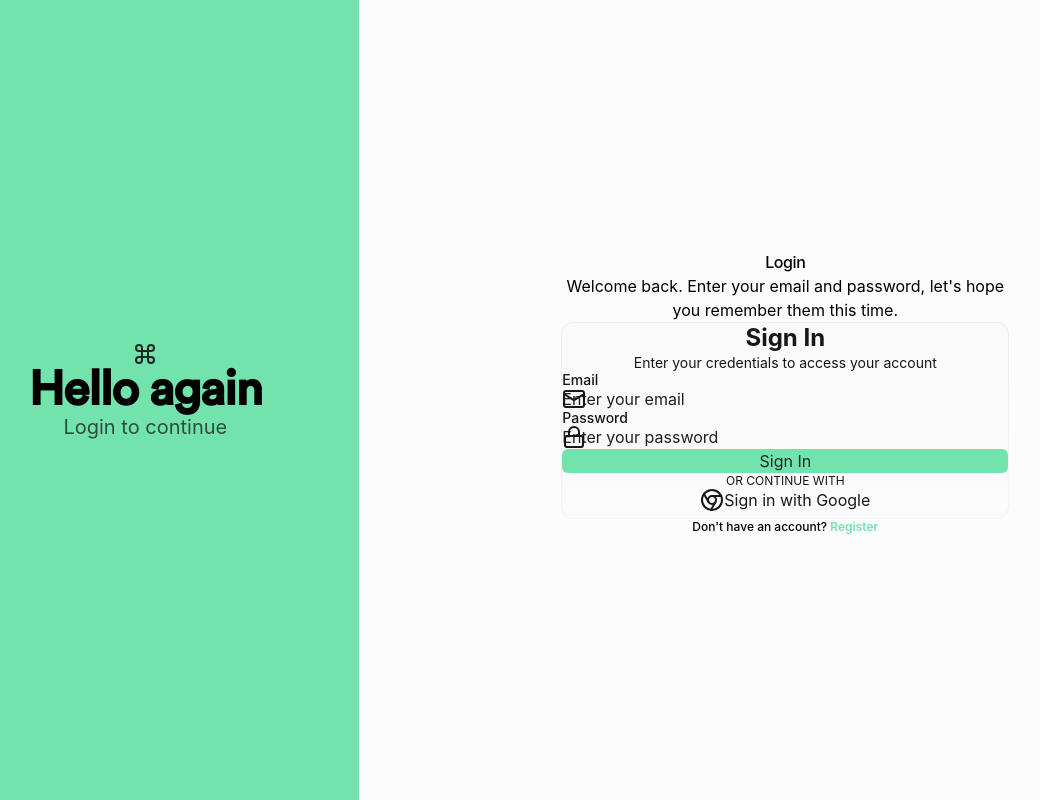
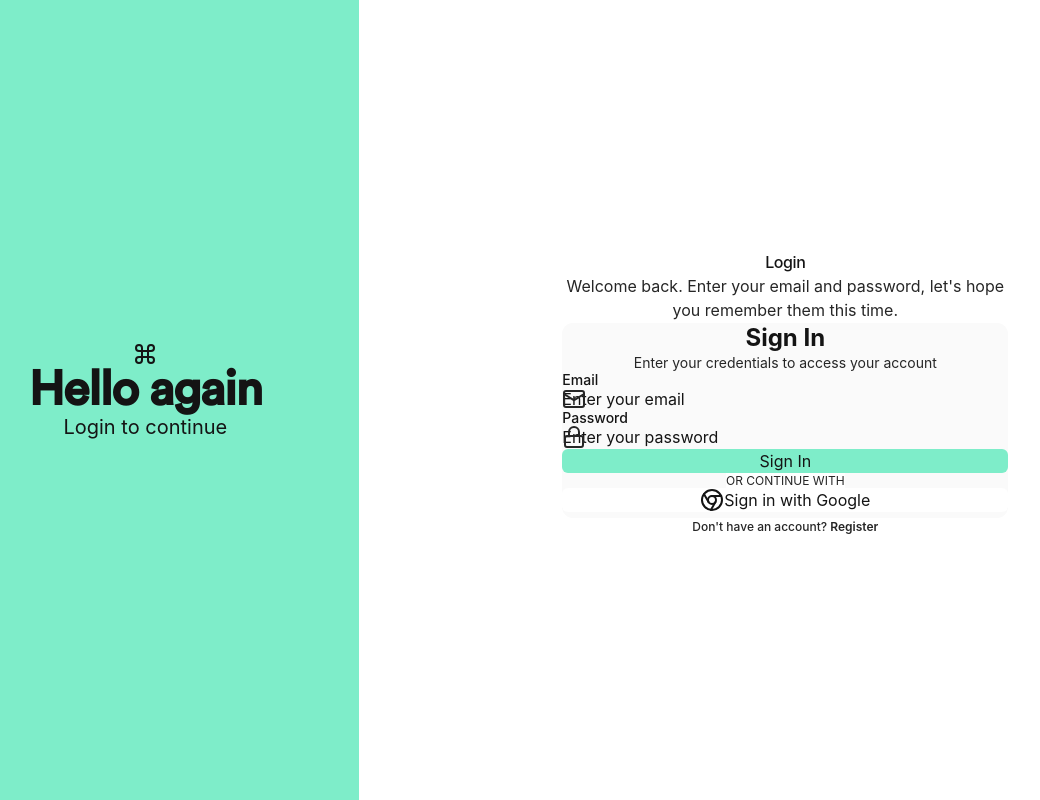
Before and after one commit to rodneymanor/genct, a Next.js app: page /auth/v1/login in a window 1280 px wide. Shown: the whole page, without its empty margins (68-1108 px from the left). Built offline with nearby package versions, Linux system fonts and the light colour scheme; no server answers.

Commit message:
fix: convert color values from oklch to hsl format and add missing background utilities for proper styling

```diff
--- a/src/app/globals.css
+++ b/src/app/globals.css
@@ -117,51 +117,51 @@
 
 :root {
   --radius: 0.5rem;
-  --card: oklch(0.9911 0 0);
-  --card-foreground: oklch(0.2046 0 0);
-  --popover: oklch(0.9911 0 0);
-  --popover-foreground: oklch(0.4386 0 0);
-  --primary: oklch(0.8348 0.1302 160.9080);
-  --primary-foreground: oklch(0.2626 0.0147 166.4589);
-  --secondary: oklch(0.9940 0 0);
-  --secondary-foreground: oklch(0.2046 0 0);
-  --muted: oklch(0.9461 0 0);
-  --muted-foreground: oklch(0.2435 0 0);
-  --accent: oklch(0.9461 0 0);
-  --accent-foreground: oklch(0.2435 0 0);
-  --destructive: oklch(0.5523 0.1927 32.7272);
-  --border: oklch(0.9461 0 0);
-  --border-strong: oklch(0.9200 0 0);
-  --border-stronger: oklch(0.8800 0 0);
-  --foreground-lighter: oklch(0.9700 0 0);
-  --foreground-light: oklch(0.6000 0 0);
-  --foreground-muted: oklch(0.5000 0 0);
-  --surface-75: oklch(0.9850 0 0);
-  --input: oklch(0.9731 0 0);
-  --ring: oklch(0.8348 0.1302 160.9080);
+  --card: 0 0% 100%;
+  --card-foreground: 0 0% 8%;
+  --popover: 0 0% 100%;
+  --popover-foreground: 0 0% 27%;
+  --primary: 161 75% 71%;
+  --primary-foreground: 166 19% 17%;
+  --secondary: 0 0% 98%;
+  --secondary-foreground: 0 0% 8%;
+  --muted: 0 0% 96%;
+  --muted-foreground: 0 0% 15%;
+  --accent: 0 0% 96%;
+  --accent-foreground: 0 0% 15%;
+  --destructive: 0 84% 60%;
+  --border: 0 0% 91%;
+  --border-strong: 0 0% 88%;
+  --border-stronger: 0 0% 82%;
+  --foreground-lighter: 0 0% 97%;
+  --foreground-light: 0 0% 60%;
+  --foreground-muted: 0 0% 50%;
+  --surface-75: 0 0% 98%;
+  --input: 0 0% 95%;
+  --ring: 161 75% 71%;
 
   /* Supabase Brand Colors */
-  --brand: oklch(0.8348 0.1302 160.9080);
-  --brand-400: oklch(0.8348 0.1302 160.9080);
-  --brand-500: oklch(0.7348 0.1502 160.9080);
-  --brand-600: oklch(0.6348 0.1702 160.9080);
+  --brand: 161 75% 71%;
+  --brand-400: 161 75% 71%;
+  --brand-500: 161 85% 61%;
+  --brand-600: 161 95% 51%;
 
-  --chart-1: oklch(0.8348 0.1302 160.9080);
-  --chart-2: oklch(0.6231 0.1880 259.8145);
-  --chart-3: oklch(0.6056 0.2189 292.7172);
-  --chart-4: oklch(0.7686 0.1647 70.0804);
-  --chart-5: oklch(0.6959 0.1491 162.4796);
-  --sidebar: oklch(0.9911 0 0);
-  --sidebar-foreground: oklch(0.5452 0 0);
-  --sidebar-primary: oklch(0.8348 0.1302 160.9080);
-  --sidebar-primary-foreground: oklch(0.2626 0.0147 166.4589);
-  --sidebar-accent: oklch(0.9461 0 0);
-  --sidebar-accent-foreground: oklch(0.2435 0 0);
-  --sidebar-border: oklch(0.9650 0 0);
-  --sidebar-ring: oklch(0.8348 0.1302 160.9080);
-  --background: oklch(0.9911 0 0);
-  --foreground: oklch(0.2046 0 0);
-  --destructive-foreground: oklch(0.9934 0.0032 17.2118);
+  --chart-1: 161 75% 71%;
+  --chart-2: 260 75% 65%;
+  --chart-3: 293 85% 60%;
+  --chart-4: 70 70% 75%;
+  --chart-5: 162 65% 70%;
+  --sidebar: 0 0% 100%;
+  --sidebar-foreground: 0 0% 35%;
+  --sidebar-primary: 161 75% 71%;
+  --sidebar-primary-foreground: 166 19% 17%;
+  --sidebar-accent: 0 0% 96%;
+  --sidebar-accent-foreground: 0 0% 15%;
+  --sidebar-border: 0 0% 94%;
+  --sidebar-ring: 161 75% 71%;
+  --background: 0 0% 100%;
+  --foreground: 0 0% 8%;
+  --destructive-foreground: 0 0% 98%;
 
   /* Enhanced Typography Variables */
   --font-sans: "Inter", -apple-system, BlinkMacSystemFont, "Segoe UI", Roboto, "Helvetica Neue", Arial, sans-serif, "Apple Color Emoji", "Segoe UI Emoji", "Segoe UI Symbol";
@@ -204,51 +204,51 @@
 }
 
 .dark {
-  --background: oklch(0.1822 0 0);
-  --foreground: oklch(0.9288 0.0126 255.5078);
-  --card: oklch(0.2046 0 0);
-  --card-foreground: oklch(0.9288 0.0126 255.5078);
-  --popover: oklch(0.2603 0 0);
-  --popover-foreground: oklch(0.7348 0 0);
-  --primary: oklch(0.4365 0.1044 156.7556);
-  --primary-foreground: oklch(0.9213 0.0135 167.1556);
-  --secondary: oklch(0.2603 0 0);
-  --secondary-foreground: oklch(0.9851 0 0);
-  --muted: oklch(0.2393 0 0);
-  --muted-foreground: oklch(0.7122 0 0);
-  --accent: oklch(0.3132 0 0);
-  --accent-foreground: oklch(0.9851 0 0);
-  --destructive: oklch(0.3123 0.0852 29.7877);
-  --border: oklch(0.2393 0 0);
-  --border-strong: oklch(0.3200 0 0);
-  --border-stronger: oklch(0.3600 0 0);
-  --foreground-lighter: oklch(0.2000 0 0);
-  --foreground-light: oklch(0.4000 0 0);
-  --foreground-muted: oklch(0.6000 0 0);
-  --surface-75: oklch(0.2200 0 0);
-  --input: oklch(0.2603 0 0);
-  --ring: oklch(0.8003 0.1821 151.7110);
+  --background: 0 0% 9%;
+  --foreground: 255 5% 92%;
+  --card: 0 0% 12%;
+  --card-foreground: 255 5% 92%;
+  --popover: 0 0% 16%;
+  --popover-foreground: 0 0% 73%;
+  --primary: 157 50% 35%;
+  --primary-foreground: 167 15% 91%;
+  --secondary: 0 0% 16%;
+  --secondary-foreground: 0 0% 98%;
+  --muted: 0 0% 15%;
+  --muted-foreground: 0 0% 71%;
+  --accent: 0 0% 19%;
+  --accent-foreground: 0 0% 98%;
+  --destructive: 30 40% 31%;
+  --border: 0 0% 15%;
+  --border-strong: 0 0% 20%;
+  --border-stronger: 0 0% 25%;
+  --foreground-lighter: 0 0% 12%;
+  --foreground-light: 0 0% 40%;
+  --foreground-muted: 0 0% 60%;
+  --surface-75: 0 0% 13%;
+  --input: 0 0% 16%;
+  --ring: 152 75% 65%;
 
   /* Supabase Brand Colors - Dark Mode */
-  --brand: oklch(0.4365 0.1044 156.7556);
-  --brand-400: oklch(0.4365 0.1044 156.7556);
-  --brand-500: oklch(0.5365 0.1244 156.7556);
-  --brand-600: oklch(0.6365 0.1444 156.7556);
+  --brand: 157 50% 35%;
+  --brand-400: 157 50% 35%;
+  --brand-500: 157 60% 45%;
+  --brand-600: 157 70% 55%;
 
-  --chart-1: oklch(0.8003 0.1821 151.7110);
-  --chart-2: oklch(0.7137 0.1434 254.6240);
-  --chart-3: oklch(0.7090 0.1592 293.5412);
-  --chart-4: oklch(0.8369 0.1644 84.4286);
-  --chart-5: oklch(0.7845 0.1325 181.9120);
-  --sidebar: oklch(0.1822 0 0);
-  --sidebar-foreground: oklch(0.6301 0 0);
-  --sidebar-primary: oklch(0.4365 0.1044 156.7556);
-  --sidebar-primary-foreground: oklch(0.9213 0.0135 167.1556);
-  --sidebar-accent: oklch(0.3132 0 0);
-  --sidebar-accent-foreground: oklch(0.9851 0 0);
-  --sidebar-border: oklch(0.2100 0 0);
-  --sidebar-ring: oklch(0.8003 0.1821 151.7110);
-  --destructive-foreground: oklch(0.9368 0.0045 34.3092);
+  --chart-1: 152 75% 65%;
+  --chart-2: 255 65% 70%;
+  --chart-3: 294 70% 68%;
+  --chart-4: 84 70% 80%;
+  --chart-5: 182 60% 75%;
+  --sidebar: 0 0% 9%;
+  --sidebar-foreground: 0 0% 40%;
+  --sidebar-primary: 157 50% 35%;
+  --sidebar-primary-foreground: 167 15% 91%;
+  --sidebar-accent: 0 0% 19%;
+  --sidebar-accent-foreground: 0 0% 98%;
+  --sidebar-border: 0 0% 13%;
+  --sidebar-ring: 152 75% 65%;
+  --destructive-foreground: 34 20% 93%;
   --radius: 0.5rem;
 
   /* Enhanced Typography Variables - Dark Mode */
@@ -514,6 +514,48 @@ p {
   border-color: hsl(var(--foreground-lighter));
 }
 
+/* Essential Background Utilities */
+.bg-surface-75 {
+  background-color: hsl(var(--surface-75));
+}
+
+.bg-background {
+  background-color: hsl(var(--background));
+}
+
+.bg-foreground {
+  background-color: hsl(var(--foreground));
+}
+
+.bg-card {
+  background-color: hsl(var(--card));
+}
+
+.bg-primary {
+  background-color: hsl(var(--primary));
+}
+
+.bg-secondary {
+  background-color: hsl(var(--secondary));
+}
+
+.bg-muted {
+  background-color: hsl(var(--muted));
+}
+
+.bg-accent {
+  background-color: hsl(var(--accent));
+}
+
+/* Panel Gradient Utility */
+.panel-gradient {
+  @apply rounded-lg md:rounded-xl p-px bg-gradient-to-b from-border to-border/50 dark:to-border/30 transition-all hover:shadow-md flex items-center justify-center hover:bg-none hover:!bg-border-stronger relative w-full h-full;
+}
+
+.panel-inner {
+  @apply z-10 rounded-[7px] md:rounded-[11px] relative overflow-hidden flex-1 bg-surface-75 w-full h-full;
+}
+
 /* COMMENTED OUT PROBLEMATIC GLOBAL STYLES */
 /* These remain commented out to prevent conflicts with shadcn/ui components */
 
```
